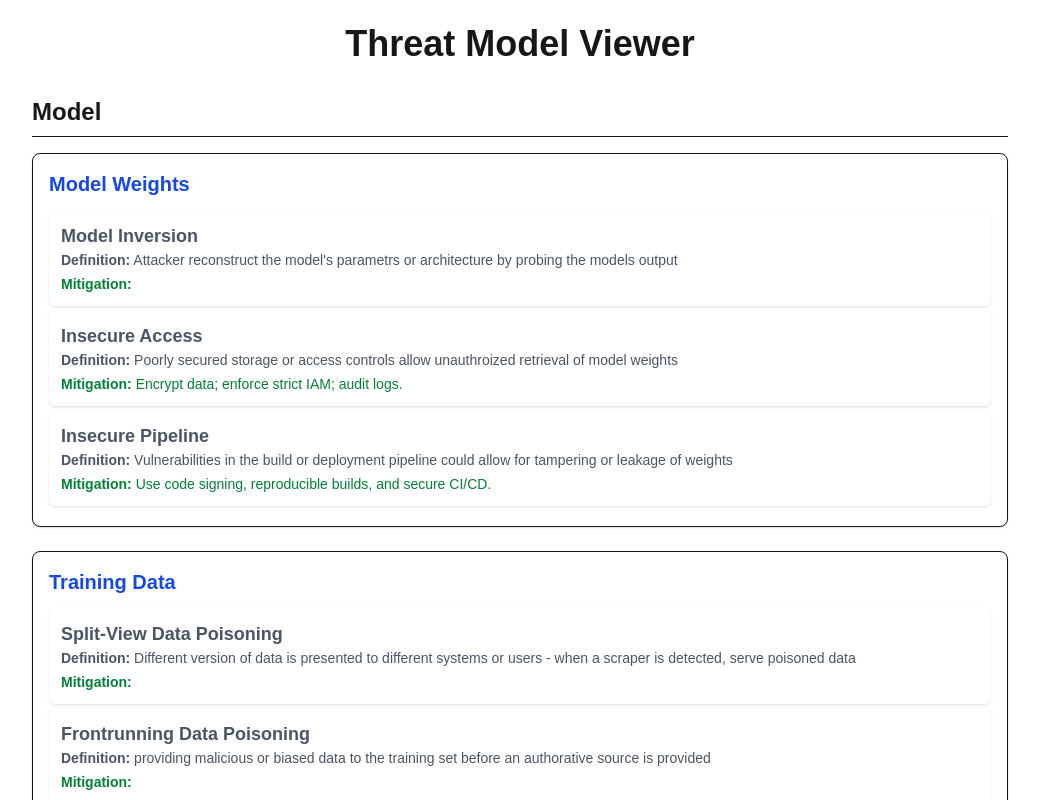
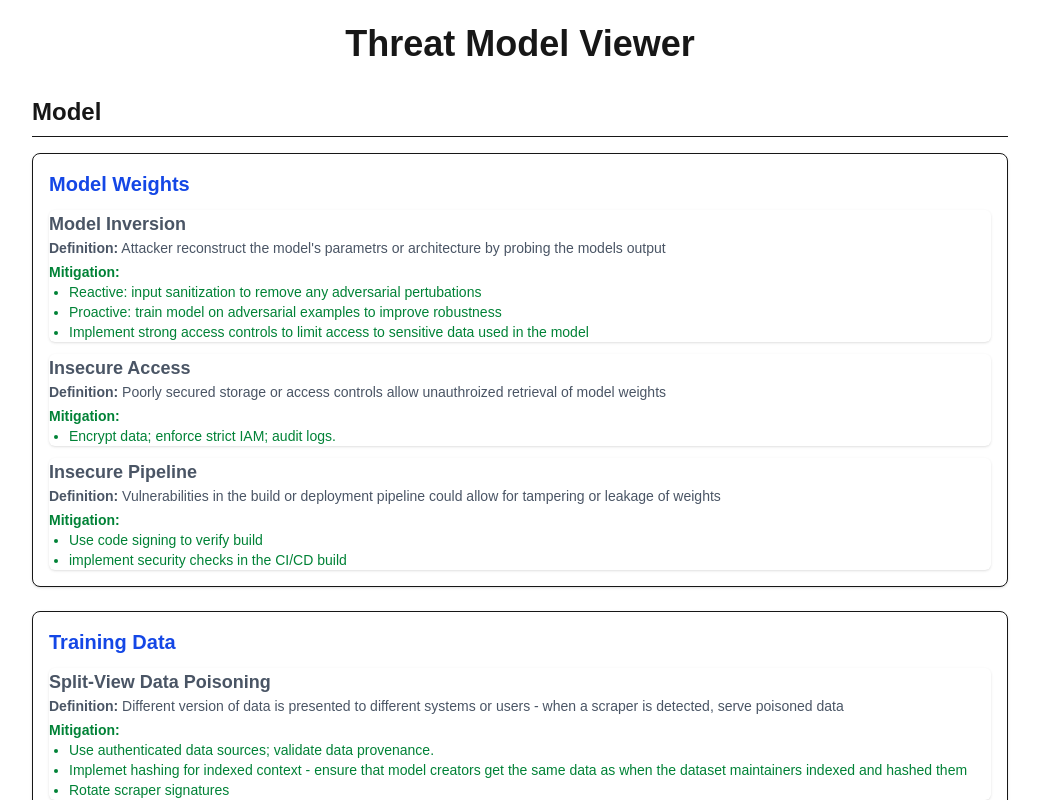
Before and after one commit to jacobvself47/personal-web-site, a Next.js app: page / in a window 1280 px wide. Shown: the top 800 px of the page, without its empty margins (120-1159 px from the left). Built offline with nearby package versions, Linux system fonts and the light colour scheme.

Commit message:
update mitigations

```diff
--- a/public/Asset_Threat_Control.json
+++ b/public/Asset_Threat_Control.json
@@ -6,19 +6,25 @@
             {
               "Name": "Model Inversion",
               "Definition": "Attacker reconstruct the model's parametrs or architecture by probing the models output",
-              "Mitigation_1": "Reactive: input sanitization to remove any adversarial pertubations",
-              "Mitigation_2": "Proactive: train model on adversarial examples to improve robustness",
-              "Mitigation_3": "Implement strong access controls to limit access to sensitive data used in the model"
+              "Mitigation": [
+                "Reactive: input sanitization to remove any adversarial pertubations",
+                "Proactive: train model on adversarial examples to improve robustness",
+                "Implement strong access controls to limit access to sensitive data used in the model"
+              ]
+
             },
             {
               "Name": "Insecure Access",
               "Definition": "Poorly secured storage or access controls allow unauthroized retrieval of model weights",
-              "Mitigation": "Encrypt data; enforce strict IAM; audit logs."
+              "Mitigation": ["Encrypt data; enforce strict IAM; audit logs."]
             },
             {
               "Name": "Insecure Pipeline",
               "Definition": "Vulnerabilities in the build or deployment pipeline could allow for tampering or leakage of weights",
-              "Mitigation": "Use code signing, reproducible builds, and secure CI/CD."
+              "Mitigation": [
+                "Use code signing to verify build",
+                "implement security checks in the CI/CD build"
+                ]
             }
           ]
         },
@@ -27,35 +33,42 @@
             {
               "Name": "Split-View Data Poisoning",
               "Definition": "Different version of data is presented to different systems or users - when a scraper is detected, serve poisoned data",
-              "Mitigation_1": "Use authenticated data sources; validate data provenance.",
-              "Mitigation_2": "Implemet hashing for indexed context - ensure that model creators get the same data as when the dataset maintainers indexed and hashed them",
-              "Mitigation_3": "Rotate scraper signatures"
+              "Mitigation": [
+                "Use authenticated data sources; validate data provenance.",
+                "Implemet hashing for indexed context - ensure that model creators get the same data as when the dataset maintainers indexed and hashed them",
+                "Rotate scraper signatures"
+              ]
             },
             {
               "Name": "Frontrunning Data Poisoning",
               "Definition": "providing malicious or biased data to the training set before an authorative source is provided",
-              "Mitigation_1": "Use authenticated data sources; validate data provenance.",
-              "Mitigation_2": "Introduce randomization int he scheduling of snapshots."
+              "Mitigation": [
+                "Use authenticated data sources; validate data provenance.",
+                "Introduce randomization in the scheduling of snapshots."
+              ]
+
 
             },
             {
               "Name": "Using Inadequate or Unauthorized Data",
               "Definition": "training on low-quality, biased, or private datasets without proper vetting or permissions",
-              "Mitigation": "Vet datasets and verify licenses."
+              "Mitigation": ["Vet datasets and verify licenses."]
             },
             {
               "Name": "Model Source Tampering",
               "Definition": "malicious actors modify the data sources or inject fake content into scraped data sets",
-              "Mitigation_1": "Use authenticated data sources; validate data provenance.",
-              "Mitigation_2": "Poison detection to identify anomolies to identify outliers"
-
+              "Mitigation": [
+                "Use authenticated data sources; validate data provenance.",
+                "Poison detection to identify anomolies to identify outliers"
+              ]
             },
             {
               "Name": "Model Weight Tampering",
               "Definition": "Altering pre-trained model file or artifacts with hidden behaviors or vulnerabilities",
-              "Mitigation": "Vet datasets and verify licenses",
-              "Mitigation_2": "Implement strong access controls to limit access to model weights"
-
+              "Mitigation": [
+                "Vet datasets and verify licenses",
+                "Implement strong access controls to limit access to model weights"
+              ]
             }
           ]
         },
@@ -64,12 +77,12 @@
             {
               "Name": "Vector Embedding Weakness",
               "Definition": "Embeddings may leak sensitive data or expose relationships that can be exploited",
-              "Mitigation": "Apply noise; limit embedding exposure."
+              "Mitigation": ["Apply noise; limit embedding exposure."]
             },
             {
               "Name": "Inversion attack on embeddings",
               "Definition": "Attackers reverse-engineer input content or private information from vector outputs",
-              "Mitigation": "Encrypt vector embeddings"
+              "Mitigation": ["Encrypt vector embeddings"]
             }
           ]
         }
@@ -80,7 +93,11 @@
             {
               "Name": "Sensitive Data Exposure",
               "Definition": "Leaked or mismanaged credentials can allow unauthorized access to internal systems",
-              "Mitigation": "Use secrets managers; enforce least privilege; scrub sensitive output."
+              "Mitigation": [
+                "Use secrets managers",
+                "enforce least privilege",
+                "scrub sensitive output"
+              ]
             }
           ]
         },
@@ -89,12 +106,16 @@
             {
               "Name": "Insecure Supply Chain",
               "Definition": "vulnerable dependencies can introduce backdoors",
-              "Mitigation": "Use dependency scanners; restrict builds to known-good sources."
+              "Mitigation": ["Use dependency scanners; restrict builds to known-good sources."]
             },
             {
               "Name": "Insecure Access",
               "Definition": "lead to unauthorized user access to critical systems",
-              "Mitigation": "Encrypt data; enforce strict IAM; audit logs."
+              "Mitigation": [
+                "Encrypt data",
+                "enforce strict IAM",
+                "enable and review audit logs"
+              ]
             }
           ]
         },
@@ -103,12 +124,19 @@
             {
               "Name": "Insecure Supply Chain",
               "Definition": "vulnerable dependencies can introduce backdoors",
-              "Mitigation": "Use dependency scanners; restrict builds to known-good sources."
+              "Mitigation": [
+                "Use dependency scanners",
+                "restrict builds to known-good sources."
+              ]
             },
             {
               "Name": "Insecure Access",
               "Definition": "Lead to unauthorized user access to critical systems",
-              "Mitigation": "Encrypt data; enforce strict IAM; audit logs."
+              "Mitigation": [
+                "Encrypt data",
+                "enforce strict IAM",
+                "enable and review audit logs"
+              ]
             }
           ]
         },
@@ -117,13 +145,14 @@
             {
                 "Name": "side-channel timing attacks",
                 "Definition": "analysis of the time to make an inference can reveal information about the model's layers or parameters",
-                "Mitigation": "Utilize random lenth noise in the token responses to obscure the length of the token"
+                "Mitigation": ["Utilize random lenth noise in the token responses to obscure the length of the token"]
             },
             {
                 "Name": "denial of service",
                 "Definition": "overload the inference service with high-volume or malicious inputs, leading to degraded availability",
-                "Mitigation_1": "Rate Limiting and throttling",
-                "Mitigation_2": "Logging and monitoring for malicious use"
+                "Mitigation": [
+                  "Rate Limiting and throttling",
+                  "Logging and monitoring for malicious use"]
             }
           ]
         },
@@ -132,7 +161,7 @@
                 {
                     "Name": "LoRA Injection",
                     "Definition": "Malicious LoRA weights to manipulate model behavior post-deployment",
-                    "Mitigation": "Change management for introducing LoRA adapters"
+                    "Mitigation": ["Change management for introducing LoRA adapters"]
                 }
             ]
         }
@@ -143,12 +172,19 @@
             {
               "Name": "Prompt Injection via Jailbreak",
               "Definition": "carefully creafted prompts bypass constraints to trigger unauthorized behaviors",
-              "Mitigation": "Sanitize inputs; restrict prompt scope; use retrieval augmentation."
+              "Mitigation": [
+                "Sanitize inputs",
+                "restrict prompt scope",
+                "Use retrieval augmentation."
+              ]
             },
             {
               "Name": "Indirect Prompt Injection",
               "Definition": "Model reads adversarial content that manipulates outputs without direct interaction",
-              "Mitigation": "Validate content sources; avoid echoing untrusted inputs."
+              "Mitigation": [
+                "Validate content sources",
+                "avoid echoing untrusted inputs."
+              ]
             }
           ]
         },
@@ -157,17 +193,29 @@
             {
               "Name": "Insecure Access",
               "Definition": "poor authentication, rate-limiting, input validation allow for misuse or exploitation",
-              "Mitigation": "Encrypt data; enforce strict IAM; audit logs."
+              "Mitigation": [
+                "Encrypt data",
+                "enforce strict IAM",
+                "enable and review audit logs"
+              ]
             },
             {
               "Name": "Sensitive Data Exposure",
               "Definition": "poor input/output handling leads to sensitive data exposure",
-              "Mitigation": "Use secrets managers; enforce least privilege; scrub sensitive output."
+              "Mitigation": [
+                "Use secrets managers",
+                "enforce least privilege",
+                "scrub sensitive output."
+              ]
             },
             {
               "Name": "Prompt Injection via Jailbreak",
               "Definition": "carefully creafted prompts bypass constraints to trigger unauthorized behaviors",
-              "Mitigation": "Sanitize inputs; restrict prompt scope; use retrieval augmentation."
+              "Mitigation": [
+                "Sanitize inputs",
+                "restrict prompt scope",
+                "use retrieval augmentation."
+            ]
             },
             {
               "Name": "Indirect Prompt Injection",
@@ -181,15 +229,17 @@
             {
               "Name": "Training on Personal Data",
               "Definition": "Feedback loops may include personal information, leading to privacy violations if reused in training",
-              "Mitigation_1": "Differential privacy - obscure user provided data points",
-              "Mitigation_2": "Federadted Learning - local model sends updates to global mode - raw data is not set only gradients and weights",
-              "Mitigation_3": "Utilize homomorphic encryption to allow computation on encrypted data w/o decryption",
-              "Mitigation_4": "Utilize sensitive personsal data filters to enable tokenzation or encryption"
+              "Mitigation": [
+                "Differential privacy - obscure user provided data points",
+                "Federadted Learning - local model sends updates to global mode - raw data is not set only gradients and weights",
+                "Utilize homomorphic encryption to allow computation on encrypted data w/o decryption",
+                "Utilize sensitive personsal data filters to enable tokenzation or encryption"
+              ]
             },
             {
               "Name": "Feedback poisioning",
               "Definition": "malicious feedback is submitted to influence model updates, behavior, or fine-tuning",
-              "Mitigation_1": "Implement access controls to ensure feedback comes from authenticated, trusted users"
+              "Mitigation": ["Implement access controls to ensure feedback comes from authenticated, trusted users"]
             }
           ]
         }
--- a/src/app/page.tsx
+++ b/src/app/page.tsx
@@ -5,7 +5,7 @@ import { useEffect, useState } from "react";
 type Threat = {
   Name: string;
   Definition?: string;
-  Mitigation: string;
+  Mitigation: string | string[];
 };
 
 type AssetThreats = {
@@ -45,16 +45,27 @@ export default function Home() {
               {details.Threats && details.Threats.length > 0 ? (
                 <ul className="space-y-3">
                   {details.Threats.map((threat, idx) => (
-                    <li key={idx} className="text-gray-600 mb-1 p-3 rounded-md shadow-sm">
+                    <li key={idx} className="text-gray-600 rounded-md shadow-sm">
                       <p className="font-semibold text-lg">{threat.Name}</p>
                       {threat.Definition && (
                         <p className="text-sm text-gray-600 mb-1">
                           <strong>Definition:</strong> {threat.Definition}
                         </p>
                       )}
-                      <p className="text-sm text-green-700">
-                        <strong>Mitigation:</strong> {threat.Mitigation}
-                      </p>
+                      {Array.isArray(threat.Mitigation) ? (
+                        <>
+                        <p className="text-sm text-green-700 font-semibold">Mitigation:</p>
+                          <ul className="list-disc ml-5 text-sm text-green-700">
+                            {threat.Mitigation.map((m, i) => (
+                              <li key={i}>{m}</li>
+                            ))}
+                          </ul>
+                        </>
+                      ) : (
+                        <p className="text-sm text-green-700">
+                          <strong>Mitigation:</strong> {threat.Mitigation}
+                        </p>
+                      )}
                     </li>
                   ))}
                 </ul>
```
